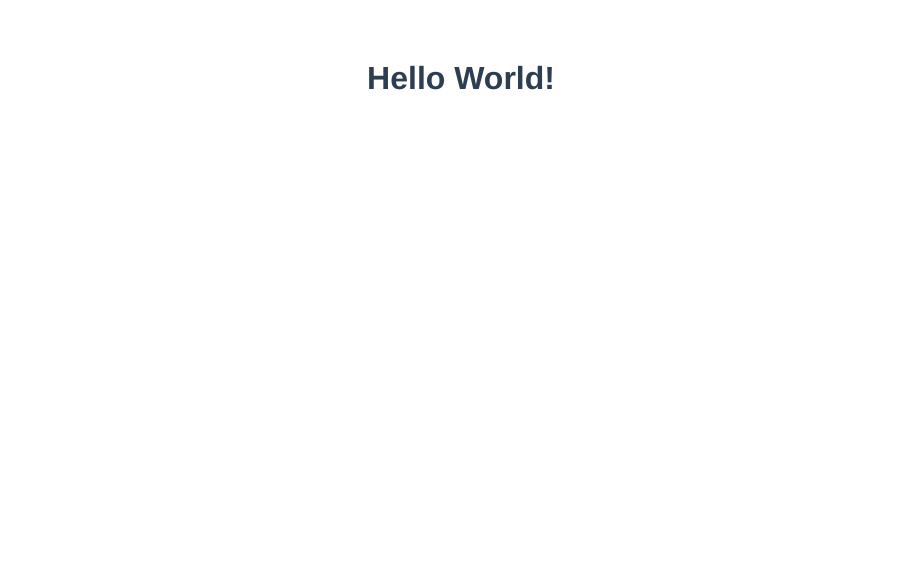
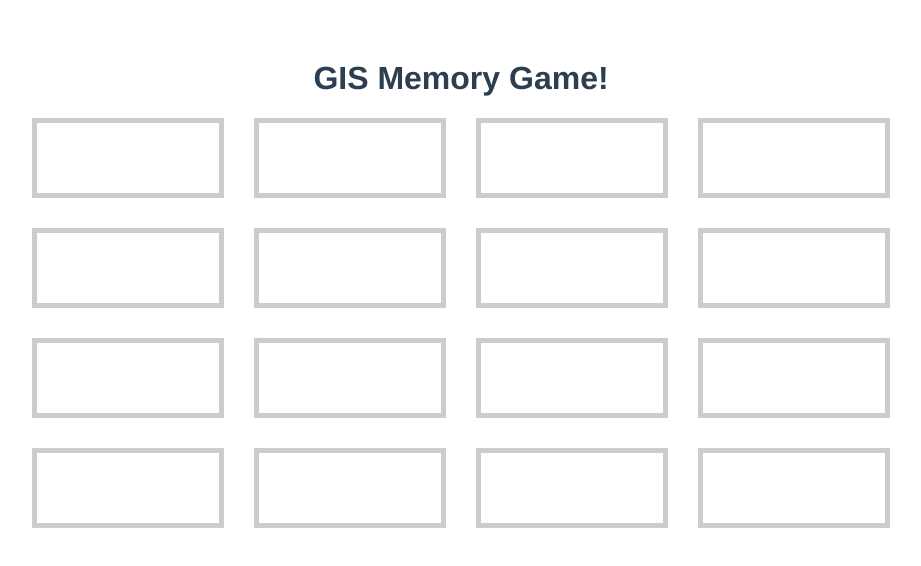
Before and after one commit to pieterz/memory, a Vue app: page / in a window 1280 px wide. Shown: the top 566 px of the page, without its empty margins (179-1100 px from the left). Built offline with nearby package versions, Linux system fonts and the light colour scheme.

Commit message:
Outline board

```diff
--- a/src/App.vue
+++ b/src/App.vue
@@ -1,5 +1,23 @@
 <template>
-  <h1>Hello World!</h1>
+  <h1>GIS Memory Game!</h1>
+  <section class="game-board">
+    <div class="card"></div>
+    <div class="card"></div>
+    <div class="card"></div>
+    <div class="card"></div>
+    <div class="card"></div>
+    <div class="card"></div>
+    <div class="card"></div>
+    <div class="card"></div>
+    <div class="card"></div>
+    <div class="card"></div>
+    <div class="card"></div>
+    <div class="card"></div>
+    <div class="card"></div>
+    <div class="card"></div>
+    <div class="card"></div>
+    <div class="card"></div>
+  </section>
 </template>
 
 <script>
@@ -19,4 +37,17 @@
   color: #2c3e50;
   margin-top: 60px;
 }
+
+.card {
+  border: 5px solid #ccc;
+}
+
+.game-board {
+  display: grid;
+  grid-template-columns: 15vw 15vw 15vw 15vw;
+  grid-template-rows: 10vh 10vh 10vh 10vh;
+  grid-column-gap: 30px;
+  grid-row-gap: 30px;
+  justify-content: center;
+}
 </style>
```
